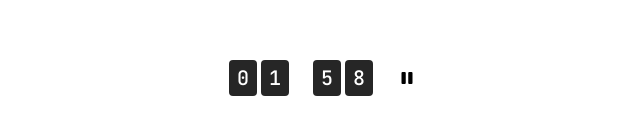
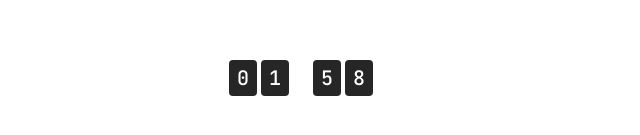
Before and after one commit to andredezzy/notion-widgets, a Next.js app: page /countdown in a window 1280 px wide. Both pictures are taken after a click on the button 698 px from the left and 419 px from the top of the page. Shown: the part 341-476 px from the top of the page, without its empty margins (291-931 px from the left). Built offline with nearby package versions, Linux system fonts and the light colour scheme.

Commit message:
chore: Add different style to countdown pause button

```diff
--- a/package.json
+++ b/package.json
@@ -11,6 +11,7 @@
     "build-storybook": "build-storybook"
   },
   "dependencies": {
+    "clsx": "^1.2.1",
     "date-fns": "^2.29.3",
     "next": "12.1.6",
     "next-seo": "^5.5.0",
--- a/src/components/Countdown.tsx
+++ b/src/components/Countdown.tsx
@@ -1,5 +1,6 @@
 import { useEffect, useState } from 'react';
 
+import { clsx } from 'clsx';
 import { differenceInSeconds } from 'date-fns';
 import { Play, Pause, ArrowCounterClockwise } from 'phosphor-react';
 
@@ -104,7 +105,12 @@ export function Countdown({ title, totalSeconds }: CountdownProps) {
 
         <div className="flex gap-2">
           <button
-            className="bg-white border border-white h-9 w-9 rounded flex items-center justify-center hover:bg-transparent transition-colors group"
+            className={clsx(
+              'bg-white border border-white h-9 w-9 rounded flex items-center justify-center hover:bg-transparent transition-colors group',
+              {
+                'bg-transparent hover:bg-white': isRunning,
+              },
+            )}
             onClick={toggleCountdown}
           >
             {!isRunning ? (
@@ -115,7 +121,7 @@ export function Countdown({ title, totalSeconds }: CountdownProps) {
               />
             ) : (
               <Pause
-                className="group-hover:fill-white fill-black transition-colors"
+                className="group-hover:fill-black fill-white transition-colors"
                 size={16}
                 weight="fill"
               />
```
Also changed, not shown: 1 other file (tests, documents, lock files or other folders).
